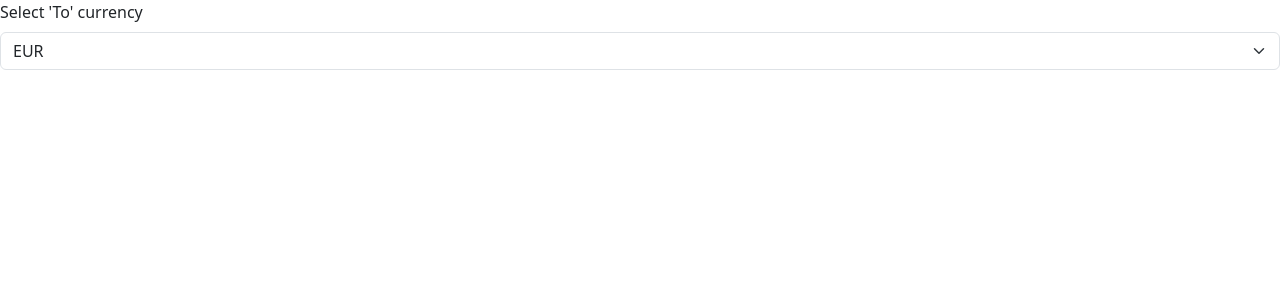
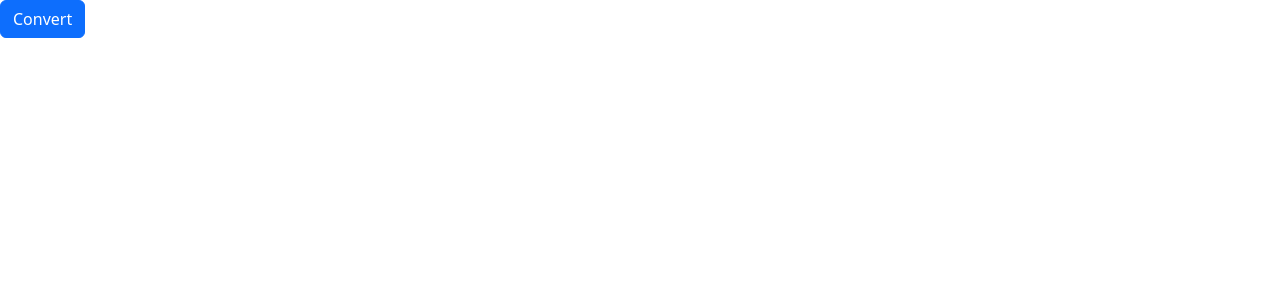
Before and after one commit to Johnnu819/my-currency-converter, a React (Create React App) app: page / in a window 1280 px wide. Shown: the top 300 px of the page. Built offline with nearby package versions, Linux system fonts and the light colour scheme.

Commit message:
added convert button component and changed App.js to display it

```diff
--- a/src/App.js
+++ b/src/App.js
@@ -1,8 +1,9 @@
 import logo from './logo.svg';
 import './App.css';
 import "./components/currencySelector.js"
+import { useState } from "react";
 import CurrencySelector from './components/currencySelector.js';
-import { useState } from "react";
+import ConvertButton from './components/convertButton.js';
 
 function App() {
 
@@ -14,12 +15,7 @@ function App() {
   return (
 
 
-    <CurrencySelector
-      label="To"
-      value={toCurrency}
-      onChange={setToCurrency}
-      options={currencyOptions}>
-      </CurrencySelector>
+    <ConvertButton on_click = {() => alert("clicked")}/>
   );
 }
 
--- /dev/null
+++ b/src/components/convertButton.js
@@ -0,0 +1,13 @@
+import React from "react";
+import "bootstrap/dist/css/bootstrap.min.css";
+
+const ConvertButton = ({ on_click }) => {
+    return (
+      <button
+      class = "btn btn-primary"
+      onClick = {on_click}>
+        Convert
+        </button>)
+  };
+
+  export default ConvertButton;
```
